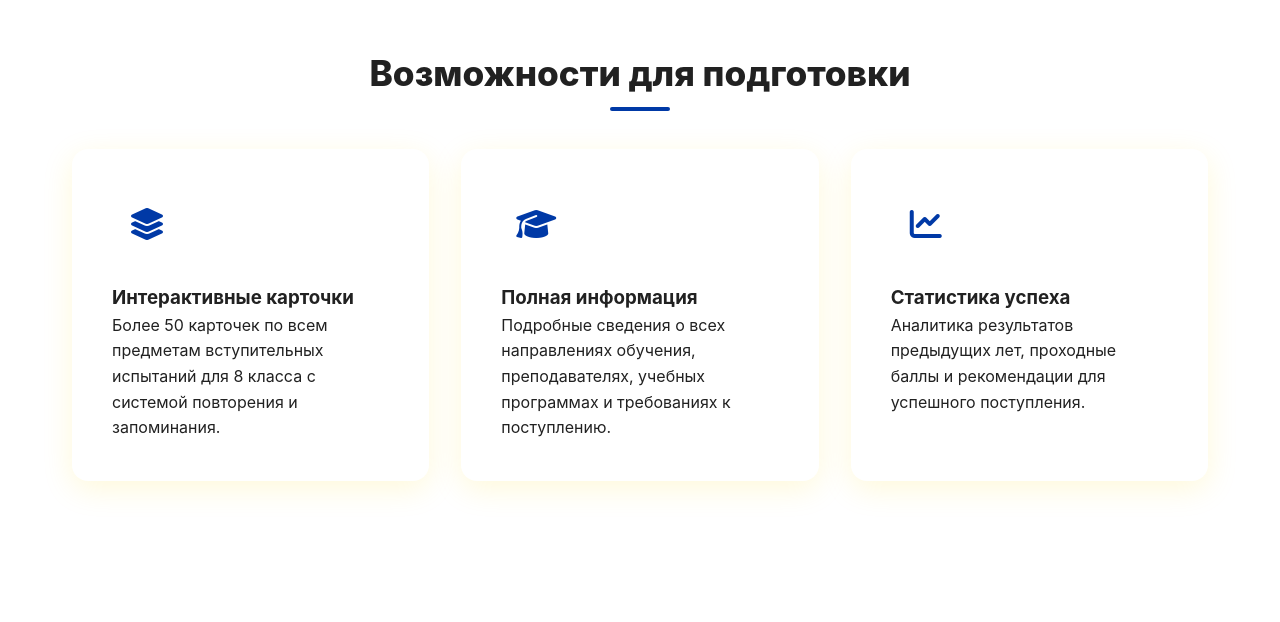
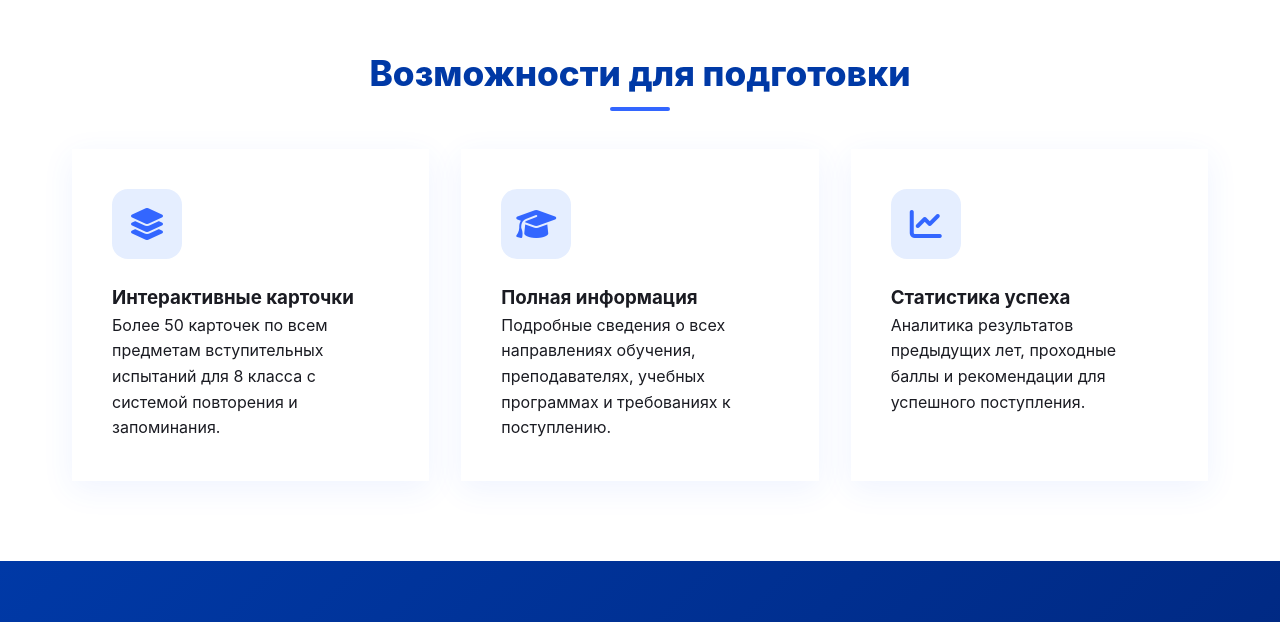
Before and after one commit to LuceumHSE/HSE-Lyceum-, a plain HTML site: page index.html in a window 1280 px wide. Shown: the part 966-1588 px from the top of the page. Drawn offline with Linux system fonts and the light colour scheme.

Commit message:
index.html

```diff
--- a/index.html
+++ b/index.html
@@ -9,21 +9,16 @@
 <link rel="stylesheet" href="https://cdnjs.cloudflare.com/ajax/libs/font-awesome/6.4.0/css/all.min.css">
     <style>
         :root {
-            --hse-yellow: #FFD600;
-            --hse-yellow-light: #FFF9C4;
-            --hse-yellow-dark: #FFC107;
-            --hse-white: #FFFFFF;
-            --hse-gray: #F5F5F5;
-            --hse-gray-dark: #757575;
-            --hse-blue: #0039A6;
-            --text-dark: #212121;
-            --text-light: #616161;
-            --shadow: 0 8px 30px rgba(255, 214, 0, 0.15);
-            --shadow-hover: 0 15px 40px rgba(255, 214, 0, 0.25);
-            --radius: 16px;
-            --transition: all 0.4s cubic-bezier(0.175, 0.885, 0.32, 1.1);
-            --moose-brown: #8B4513;
-            --moose-light: #D2691E;
+  --hse-blue: #3366FF;
+            --hse-dark: #0039A6;
+            --hse-light: #E5EEFF;
+            --hse-accent: #FF6B35;
+            --text-dark: #1A1B22;
+            --text-light: #757575;
+            --background: #FFFFFF;
+            --card-bg: #F9FAFF;
+            --shadow: 0 8px 30px rgba(51, 102, 255, 0.08);
+            --shadow-hover: 0 15px 40px rgba(51, 102, 255, 0.15);
         }
 
         * {
```
